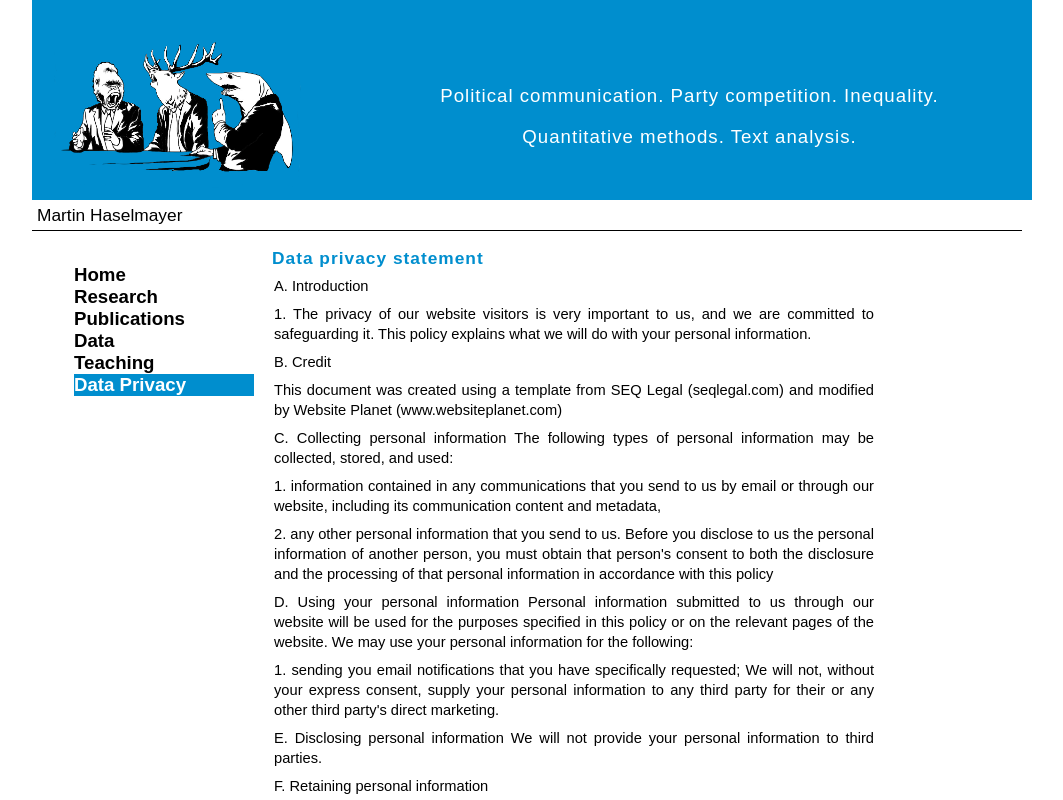
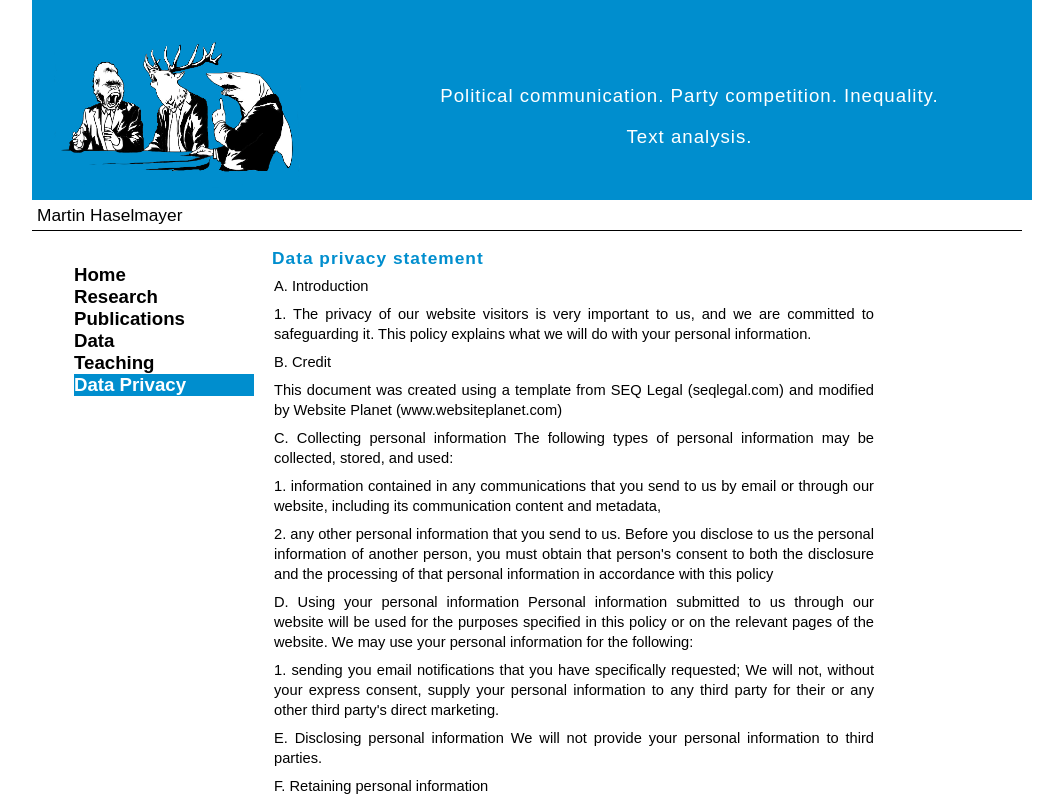
Before and after one commit to martinhaselmayer/martinhaselmayer.github.io, a plain HTML site: page Privacy.html in a window 1280 px wide. Shown: the top 800 px of the page, without its empty margins (8-1071 px from the left). Drawn offline with Linux system fonts and the light colour scheme.

Commit message:
Update Privacy.html

```diff
--- a/Privacy.html
+++ b/Privacy.html
@@ -21,7 +21,7 @@
         <div id="headerright">
         <div class="headertextbig"></div>
 	<!--div class="headertextbig">My personal research page</div-->
-          <div class="headertextsmall"> Political communication. Party competition. Inequality. <p>Quantitative methods. Text analysis.</div>
+          <div class="headertextsmall"> Political communication. Party competition. Inequality. <p>Text analysis.</div>
 	      </div>
       </div>
     </div>
```
